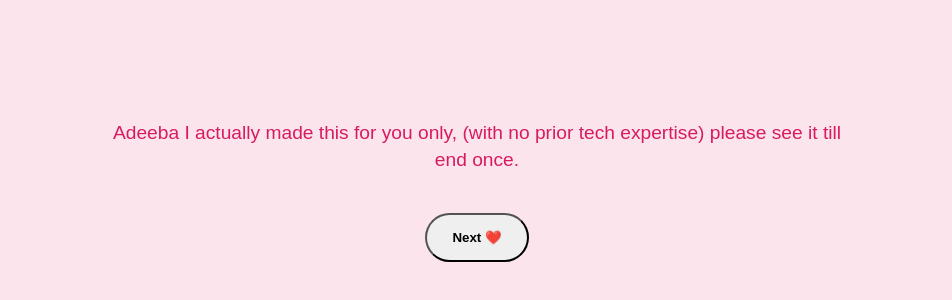
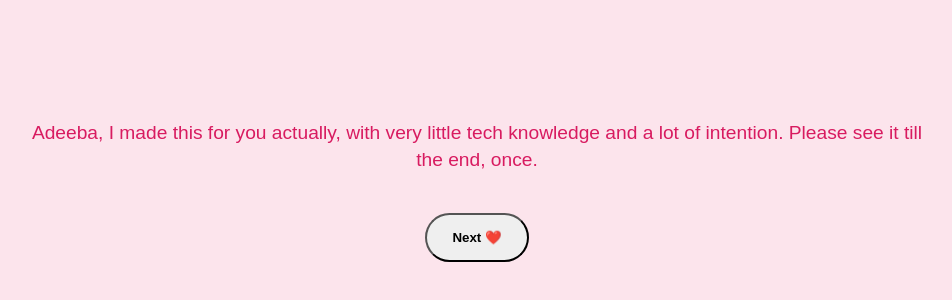
Before and after one commit to Pancham555/ubiquitous-waddle, a plain HTML site: page index.html in a window 1280 px wide. Shown: the part 204-504 px from the top of the page, without its empty margins (163-1115 px from the left). Drawn offline with Linux system fonts and the light colour scheme.

Commit message:
second commit

```diff
--- a/index.html
+++ b/index.html
@@ -102,7 +102,10 @@
 
     <section id="intro-slide">
         <div class="message-text">
-            Adeeba I actually made this for you only, (with no prior tech expertise) please see it till end once.
+Adeeba,
+I made this for you actually,
+with very little tech knowledge and a lot of intention.
+Please see it till the end, once.
         </div>
         <button class="nav-button" onclick="revealAndScroll('long-message-slide')">Next ❤️</button>
     </section>
```
